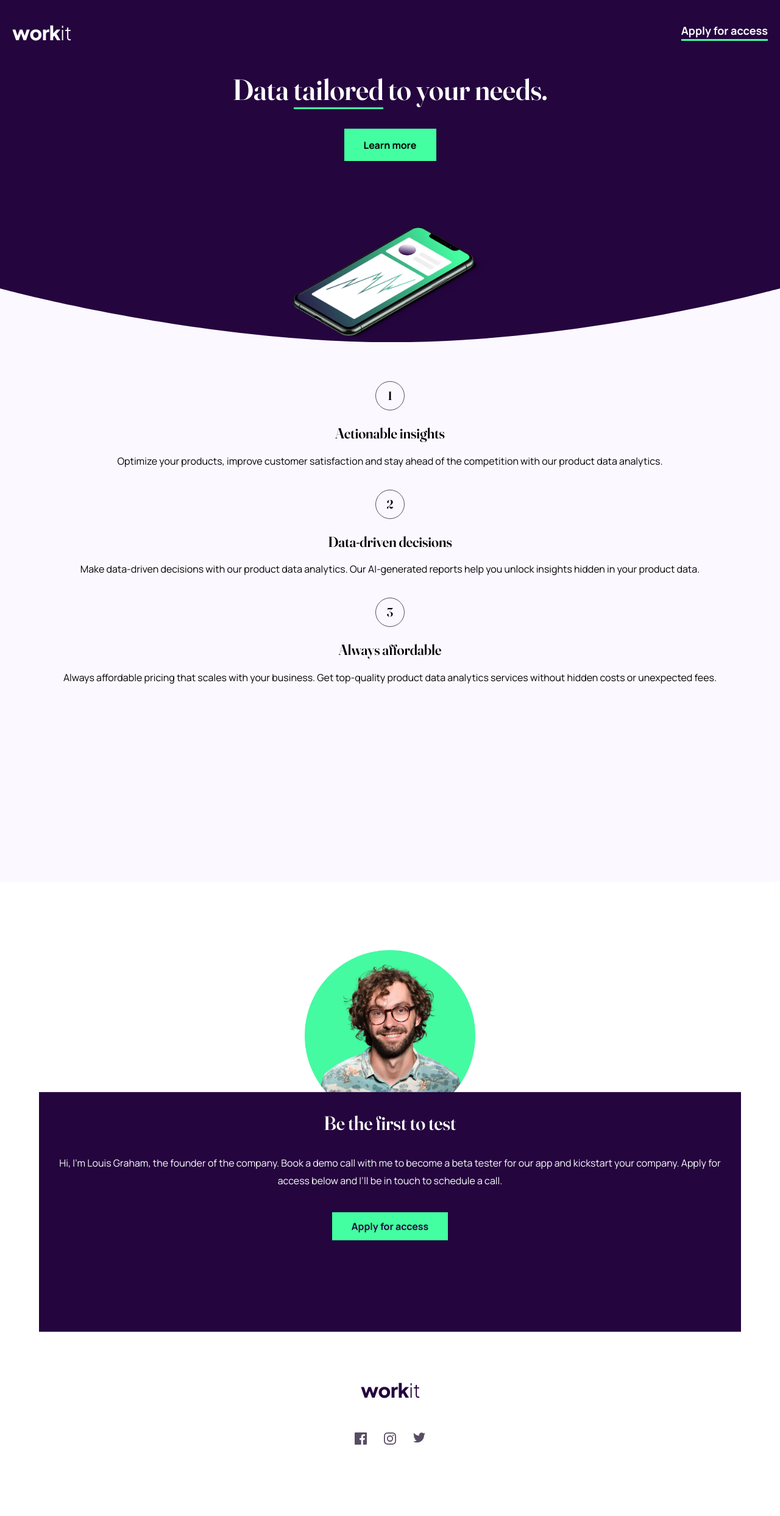
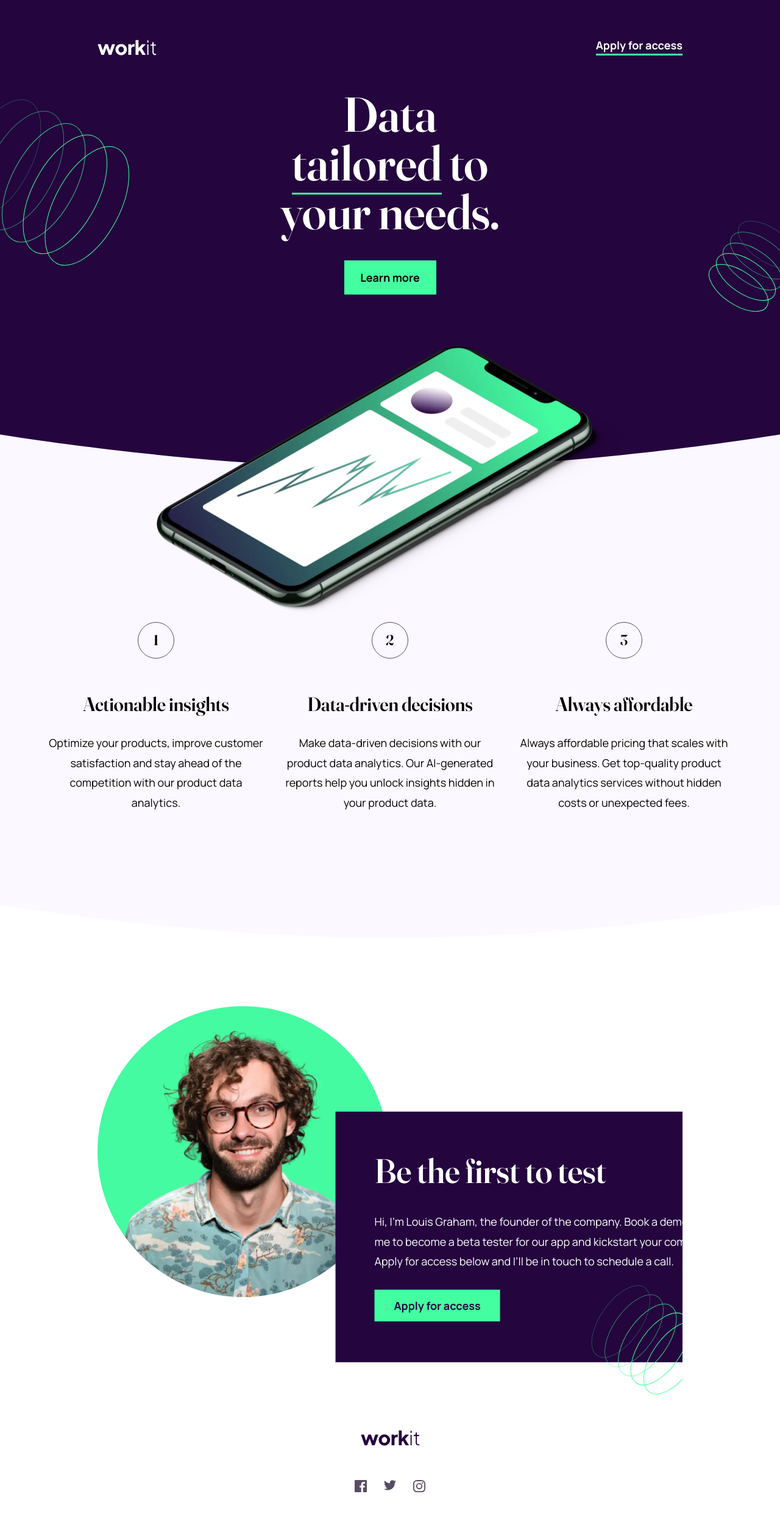
Before and after one commit to korniykom/workit-landing-page, a React (Vite) app: page / in a window 1280 px wide. Shown: the top 2486 px of the page at 61% size. Before the commit the page ends 2449 px from the top, so only its background shows below. Built offline with nearby package versions, Linux system fonts and the light colour scheme.

Commit message:
feat: add responsive layout for desktop & tablet

```diff
--- a/src/App.jsx
+++ b/src/App.jsx
@@ -3,17 +3,17 @@ import Footer from "./Footer";
 import Header from "./Header";
 import Hero from "./Hero";
 import Value from "./Value";
-//   md:bg-[url(src/assets/images/background/desktop-bg.svg)]
+
 export default function App() {
   return (
-    <>
-      <div className="w h-[1446px] bg-[url(src/assets/images/background/mobile-bg.svg)] bg-cover bg-center min-[420px]:bg-[url(src/assets/images/background/tablet-bg.svg)]">
+    <div className="sm:h-[2203px] xl:h-[2558px]">
+      <div className="h-[1446px] bg-[url(./assets/images/background/mobile-bg.svg)] bg-cover bg-center min-[420px]:bg-[url(./assets/images/background/tablet-bg.svg)] sm:h-[1268px] md:bg-[url(./assets/images/background/desktop-bg.svg)] xl:h-[1538px]">
         <Header />
         <Hero />
         <Value />
       </div>
       <CallToAction />
       <Footer />
-    </>
+    </div>
   );
 }
--- a/src/CallToAction.jsx
+++ b/src/CallToAction.jsx
@@ -1,24 +1,49 @@
-import image from "/home/max/workit-landing-page/src/assets/images/image-founder.webp";
+import image from "./assets/images/image-founder.webp";
 export default function CallToAction() {
   return (
-    <section className="mt-[112px] flex flex-col items-center">
-      <img className="h-[280px] w-[280px]" src={image} alt="Founder" />
-      <div className="h-[393px] w-[90%] translate-y-[-12%] bg-[#24053E] text-center text-white">
-        <h2 className="font-frauncesSemiBold my-[2rem] text-[2rem] leading-[2.4rem]">
+    <section className="mt-[112px] flex flex-col items-center justify-center overflow-hidden sm:mx-11 sm:items-start xl:mx-[160px]">
+      <img
+        className="h-[280px] w-[280px] xl:h-[477px] xl:w-[477px]"
+        src={image}
+        alt="Founder"
+      />
+      <div className="h-[393px] w-[90%] translate-y-[-12%] bg-[#24053E] text-center text-white sm:w-[504px] sm:translate-x-[35%] sm:translate-y-[-27.5%] sm:text-start xl:h-[411px] xl:w-[730px] xl:translate-x-[53.5%] xl:translate-y-[-74%]">
+        <h2 className="font-frauncesSemiBold my-[2rem] text-[2rem] leading-[2.4rem] sm:mx-[3rem] sm:mb-[3rem] sm:mt-[3.5rem] sm:text-[3rem] xl:mx-[64px] xl:mt-[78px] xl:text-[56px]">
           Be the first to test
         </h2>
-        <p className="font-manropeRegular mb-[3rem] px-[2rem] text-[1rem] leading-[1.8rem]">
+        <p className="font-manropeRegular mb-[2.5rem] px-[2rem] text-[1rem] leading-[1.8rem] sm:px-[3rem] xl:px-[64px] xl:text-[18px] xl:leading-[32.4px]">
           Hi, I'm Louis Graham, the founder of the company. Book a demo call
           with me to become a beta tester for our app and kickstart your
           company. Apply for access below and I’ll be in touch to schedule a
           call.
         </p>
+
         <a
-          className="h-[56px] bg-[#44FFA1] px-[32px] py-[12px] font-manropeBold text-[#24053E]"
+          className="h-[56px] bg-[#44FFA1] px-[32px] py-[14px] font-manropeBold text-[#24053E] sm:mx-[3rem] sm:text-[18px] sm:leading-[32.4px] xl:ml-[64px] xl:w-[207px]"
           href="#"
         >
           Apply for access
         </a>
+        <svg
+          className="absolute translate-x-[-200%] sm:translate-x-[122%] sm:translate-y-[-19%] xl:translate-x-[181.5%] xl:translate-y-[-31%]"
+          xmlns="http://www.w3.org/2000/svg"
+          width="221"
+          height="212"
+          viewBox="0 0 221 212"
+        >
+          <g
+            fill="none"
+            fill-rule="evenodd"
+            stroke="#44FFA1"
+            transform="rotate(-145 104.244 83.528)"
+          >
+            <ellipse cx="34.5" cy="68.5" rx="34" ry="68" />
+            <ellipse cx="60.5" cy="68.5" rx="34" ry="68" />
+            <ellipse cx="86" cy="68.5" opacity=".75" rx="33.5" ry="68" />
+            <ellipse cx="112.5" cy="68.5" opacity=".5" rx="34" ry="68" />
+            <ellipse cx="139" cy="68.5" opacity=".25" rx="33.5" ry="68" />
+          </g>
+        </svg>
       </div>
     </section>
   );
--- a/src/Footer.jsx
+++ b/src/Footer.jsx
@@ -1,6 +1,6 @@
 export default function Footer() {
   return (
-    <footer className="mt-[36px] flex flex-col items-center">
+    <footer className="mt-[36px] flex translate-y-[-18%] flex-col items-center sm:mt-[0] xl:translate-y-[-106%]">
       <svg
         className="mb-14"
         xmlns="http://www.w3.org/2000/svg"
@@ -25,6 +25,18 @@ export default function Footer() {
             d="M18.896 0H1.104C.494 0 0 .494 0 1.104v17.793C0 19.506.494 20 1.104 20h9.58v-7.745H8.076V9.237h2.606V7.01c0-2.583 1.578-3.99 3.883-3.99 1.104 0 2.052.082 2.329.119v2.7h-1.598c-1.254 0-1.496.597-1.496 1.47v1.928h2.989l-.39 3.018h-2.6V20h5.098c.608 0 1.102-.494 1.102-1.104V1.104C20 .494 19.506 0 18.896 0Z"
           />
         </svg>
+
+        <svg
+          xmlns="http://www.w3.org/2000/svg"
+          width="20"
+          height="17"
+          viewBox="0 0 20 17"
+        >
+          <path
+            fill="#584D62"
+            d="M20 2.172a8.192 8.192 0 0 1-2.357.646 4.11 4.11 0 0 0 1.805-2.27 8.22 8.22 0 0 1-2.606.996A4.096 4.096 0 0 0 13.847.248c-2.65 0-4.596 2.472-3.998 5.037A11.648 11.648 0 0 1 1.392 1a4.109 4.109 0 0 0 1.27 5.478 4.086 4.086 0 0 1-1.858-.513c-.045 1.9 1.318 3.679 3.291 4.075a4.113 4.113 0 0 1-1.853.07 4.106 4.106 0 0 0 3.833 2.849A8.25 8.25 0 0 1 0 14.658a11.616 11.616 0 0 0 6.29 1.843c7.618 0 11.923-6.434 11.663-12.205A8.354 8.354 0 0 0 20 2.172Z"
+          />
+        </svg>
         <svg
           xmlns="http://www.w3.org/2000/svg"
           width="20"
@@ -36,17 +48,6 @@ export default function Footer() {
             d="M10 1.802c2.67 0 2.987.01 4.042.059 2.71.123 3.975 1.409 4.099 4.099.048 1.054.057 1.37.057 4.04 0 2.672-.01 2.988-.057 4.042-.124 2.687-1.387 3.975-4.1 4.099-1.054.048-1.37.058-4.041.058-2.67 0-2.987-.01-4.04-.058-2.717-.124-3.977-1.416-4.1-4.1-.048-1.054-.058-1.37-.058-4.041 0-2.67.01-2.986.058-4.04.124-2.69 1.387-3.977 4.1-4.1 1.054-.048 1.37-.058 4.04-.058ZM10 0C7.284 0 6.944.012 5.877.06 2.246.227.227 2.242.061 5.877.01 6.944 0 7.284 0 10s.012 3.057.06 4.123c.167 3.632 2.182 5.65 5.817 5.817 1.067.048 1.407.06 4.123.06s3.057-.012 4.123-.06c3.629-.167 5.652-2.182 5.816-5.817.05-1.066.061-1.407.061-4.123s-.012-3.056-.06-4.122C19.777 2.249 17.76.228 14.124.06 13.057.01 12.716 0 10 0Zm0 4.865a5.135 5.135 0 1 0 0 10.27 5.135 5.135 0 0 0 0-10.27Zm0 8.468a3.333 3.333 0 1 1 0-6.666 3.333 3.333 0 0 1 0 6.666Zm5.338-9.87a1.2 1.2 0 1 0 0 2.4 1.2 1.2 0 0 0 0-2.4Z"
           />
         </svg>
-        <svg
-          xmlns="http://www.w3.org/2000/svg"
-          width="20"
-          height="17"
-          viewBox="0 0 20 17"
-        >
-          <path
-            fill="#584D62"
-            d="M20 2.172a8.192 8.192 0 0 1-2.357.646 4.11 4.11 0 0 0 1.805-2.27 8.22 8.22 0 0 1-2.606.996A4.096 4.096 0 0 0 13.847.248c-2.65 0-4.596 2.472-3.998 5.037A11.648 11.648 0 0 1 1.392 1a4.109 4.109 0 0 0 1.27 5.478 4.086 4.086 0 0 1-1.858-.513c-.045 1.9 1.318 3.679 3.291 4.075a4.113 4.113 0 0 1-1.853.07 4.106 4.106 0 0 0 3.833 2.849A8.25 8.25 0 0 1 0 14.658a11.616 11.616 0 0 0 6.29 1.843c7.618 0 11.923-6.434 11.663-12.205A8.354 8.354 0 0 0 20 2.172Z"
-          />
-        </svg>
       </div>
     </footer>
   );
--- a/src/Header.jsx
+++ b/src/Header.jsx
@@ -1,8 +1,8 @@
 export default function Header() {
   return (
-    <header className="mb-[56px] flex h-[67px] flex-row items-end justify-between">
+    <header className="flex h-[67px] flex-row items-end justify-between xl:h-[91px]">
       <svg
-        className="ml-5"
+        className="ml-5 sm:ml-11 xl:ml-40"
         xmlns="http://www.w3.org/2000/svg"
         width="97"
         height="26"
@@ -14,7 +14,7 @@ export default function Header() {
         />
       </svg>
       <a
-        className="mr-5 items-end border-b-[3px] border-[#44FFA1] font-manropeBold text-[1.125rem] text-white"
+        className="mr-5 items-end border-b-[3px] border-[#44FFA1] font-manropeBold text-[1.125rem] text-white sm:mr-11 xl:mr-40"
         href="#"
       >
         Apply for access
--- a/src/Hero.jsx
+++ b/src/Hero.jsx
@@ -1,20 +1,96 @@
 import imageHero from "./assets/images/image-hero.webp";
 export default function Hero() {
   return (
-    <section className="">
-      <div className="mx-5 mb-[6rem] mt-14 flex h-[190px] flex-col items-center text-center">
-        <h1 className="font-frauncesSemiBold mb-10 text-[3rem] leading-[3rem] tracking-normal text-white">
-          Data <span className="border-b-[3px] border-[#44FFA1]">tailored</span>{" "}
-          to your needs.
-        </h1>
+    <section className="overflow-hidden xl:h-[929px]">
+      <div className="mx-5 mb-[6rem] mt-14 flex flex-col items-center text-center sm:mx-11 sm:mb-[6rem]">
+        <div className="relative flex flex-row">
+          <svg
+            className="absolute translate-x-[200%] sm:left-0 sm:translate-x-[-80%] sm:translate-y-[-20%] xl:translate-x-[-42%] xl:translate-y-[-2%]"
+            xmlns="http://www.w3.org/2000/svg"
+            width="341"
+            height="317"
+            viewBox="0 0 341 317"
+          >
+            <g
+              fill="none"
+              fill-rule="evenodd"
+              stroke="#44FFA1"
+              transform="rotate(-152 159.204 128.626)"
+            >
+              <ellipse cx="54" cy="107.125" rx="53.5" ry="106.5" />
+              <ellipse cx="94.706" cy="107" rx="53.5" ry="106.5" />
+              <ellipse
+                cx="134.529"
+                cy="107.344"
+                opacity=".75"
+                rx="52.5"
+                ry="106.5"
+              />
+              <ellipse
+                cx="175.705"
+                cy="108.102"
+                opacity=".5"
+                rx="53.5"
+                ry="106.5"
+              />
+              <ellipse
+                cx="217.294"
+                cy="107.508"
+                opacity=".25"
+                rx="52.5"
+                ry="106.5"
+              />
+            </g>
+          </svg>
+          <h1 className="font-frauncesSemiBold mb-10 text-[3rem] leading-[3rem] tracking-normal text-white sm:mx-[100px] sm:text-6xl xl:mx-[400px] xl:text-[80px]">
+            Data{" "}
+            <span className="border-b-[3px] border-[#44FFA1]">tailored</span> to
+            your needs.
+          </h1>
+          <svg
+            className="absolute translate-x-[-200%] sm:right-0 sm:translate-x-[80%] sm:translate-y-[80%] xl:translate-x-[50%] xl:translate-y-[110%]"
+            xmlns="http://www.w3.org/2000/svg"
+            width="174"
+            height="181"
+            viewBox="0 0 174 181"
+          >
+            <g
+              fill="none"
+              fill-rule="evenodd"
+              stroke="#44FFA1"
+              transform="rotate(-56 110.742 58.398)"
+            >
+              <ellipse cx="28" cy="56.621" rx="27.5" ry="55.5" />
+              <ellipse cx="49.633" cy="56.504" rx="27.5" ry="55.5" />
+              <ellipse
+                cx="69.878"
+                cy="56.117"
+                opacity=".75"
+                rx="27.5"
+                ry="55.5"
+              />
+              <ellipse cx="91.511" cy="56" opacity=".5" rx="27.5" ry="55.5" />
+              <ellipse
+                cx="113.703"
+                cy="56.712"
+                opacity=".25"
+                rx="27.5"
+                ry="55.5"
+              />
+            </g>
+          </svg>
+        </div>
         <a
-          className="flex h-[53px] w-[151px] items-center justify-center bg-[#44FFA1] font-manropeBold"
+          className="lx:w-[162px] flex h-[53px] w-[151px] items-center justify-center bg-[#44FFA1] font-manropeBold text-[1rem] sm:text-[1.125rem] xl:h-[56px]"
           href="#"
         >
           Learn more
         </a>
       </div>
-      <img src={imageHero} className="m-auto w-80 translate-y-[-20%]"></img>
+      <img
+        src={imageHero}
+        className="m-auto w-80 translate-y-[-20%] sm:w-[520px] xl:w-[767px] xl:pt-24"
+      ></img>
     </section>
   );
 }
--- a/src/Value.jsx
+++ b/src/Value.jsx
@@ -2,7 +2,7 @@ import ValueSection from "./ValueSection";
 
 export default function Value() {
   return (
-    <section className="mt-[32px]">
+    <section className="mt-[32px] flex-row sm:mt-0 xl:mt-0 xl:flex xl:w-full xl:justify-center xl:gap-[32px]">
       <ValueSection
         number={1}
         title={"Actionable insights"}
--- a/src/ValueSection.jsx
+++ b/src/ValueSection.jsx
@@ -1,15 +1,17 @@
 export default function ValueSection({ number, title, description }) {
   return (
-    <div className="mx-[1.25rem] mb-8 flex flex-col items-center text-center">
-      <span className="font-frauncesSemiBold mb-6 flex h-[3rem] w-[3rem] items-center justify-center rounded-full border-[1px] border-[#584D62] text-[20px]">
+    <div className="] mx-[1.25rem] mb-8 flex flex-col items-center text-center sm:mx-0 sm:flex-row sm:text-start xl:w-[352px] xl:flex-col xl:text-center">
+      <span className="font-frauncesSemiBold mb-6 flex h-[3rem] w-[3rem] items-center justify-center rounded-full border-[1px] border-[#584D62] text-[20px] sm:my-9 sm:ml-11 sm:mr-14 xl:mx-0 xl:my-0 xl:mb-14 xl:h-[60px] xl:w-[60px] xl:text-[24px]">
         {number}
       </span>
-      <h2 className="font-frauncesSemiBold mb-4 text-[1.5rem] leading-[1.8rem]">
-        {title}
-      </h2>
-      <p className="font-manropeRegular text-top text-[1rem] leading-[1.8rem]">
-        {description}
-      </p>
+      <div className="justify-start sm:flex sm:w-[570px] sm:flex-col xl:w-auto">
+        <h2 className="font-frauncesSemiBold mb-4 text-[1.5rem] leading-[1.8rem] sm:mb-7 sm:text-[28px] xl:mb-7 xl:text-[2rem] xl:leading-[2.4rem]">
+          {title}
+        </h2>
+        <p className="font-manropeRegular text-top text-[1rem] leading-[1.8rem] xl:text-[18px] xl:leading-[32.4px]">
+          {description}
+        </p>
+      </div>
     </div>
   );
 }
```
